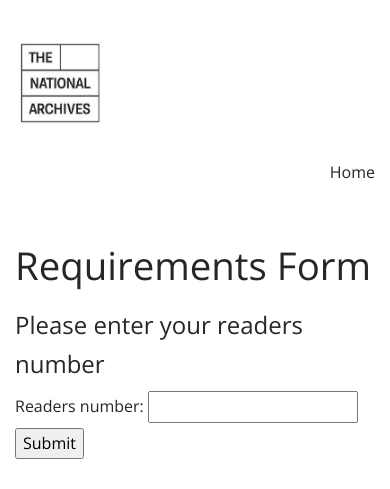
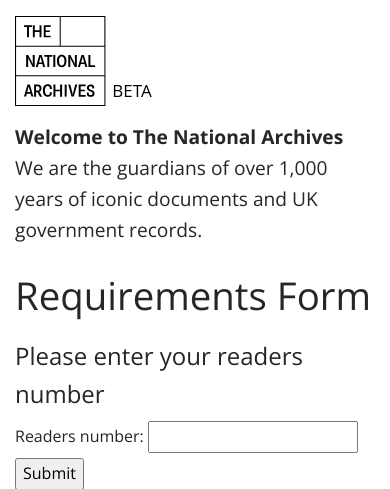
Before and after one commit to nationalarchives/ds-seating-application, a Flask app: page /readersnumber in a window 390 px wide. Shown: the top 489 px of the page. Run offline with Flask 2, Linux system fonts and the light colour scheme.

Commit message:
CSS changes and responsive web app implementation

```diff
--- a/app.py
+++ b/app.py
@@ -20,7 +20,6 @@
             int(givenReaders)
         except:
             return render_template("readersnumber.html", errorMessage="Invalid reader's number: invalid format")
-        print(len(givenReaders))
         if len(givenReaders) != 6:
             return render_template("readersnumber.html", errorMessage="Invalid reader's number: invalid format")
         con = sqlite3.connect('readersnumber.db')
@@ -109,7 +108,6 @@
         return render_template("helpchoosing.html", request=request)
 
 
-
 @app.route('/seatselect')
 def seatselect():
     return render_template("seatselect.html")
--- a/static/styles/styles.css
+++ b/static/styles/styles.css
@@ -16,3 +16,40 @@
 #errorMessage {
     color: red;
 }
+
+.tna-header {
+    padding: 1rem 0 0 0;
+  }
+  .tna-header__home-link {
+    width: 100%;
+    max-width: 8.938rem;
+  }
+  .tna-header__logo--beta {
+    max-width: 8.938rem;
+  }
+  .tna-header__description {
+    font-size: 1.2rem;
+    /* margin-left: auto;
+    margin-top: auto; */
+    margin-bottom: 0;
+    padding-top: 1rem;
+  }
+  .tna-header__description-heading {
+    font-weight: bold;
+  }
+  @media only screen and (min-width: 48rem) {
+    .tna-header {
+      display: flex;
+      justify-content: space-between;
+      padding-bottom: 1rem;
+    }
+    .tna-header__description {
+      padding-top: 0;
+      padding-left: 5rem;
+      max-width: 37.5rem;
+      text-align: right;
+    }
+    .tna-header__description-heading {
+      text-align: right;
+    }
+  }
--- a/templates/includes/header.html
+++ b/templates/includes/header.html
@@ -1,16 +1,15 @@
-<header>
-    <div class="container">
-        <div class="row">
-            <div class="col-md-6">
-                <img src="static/images/tna_logo.jpeg" class="img-fluid logo" alt="The TNA Logo">
-            </div>
-            <div class="col-md-6">
-                <nav class="theme-nav">
-                    <ul>
-                        <li>Home</li>
-                    </ul>
-                </nav>
-            </div>
+<div class="container">
+    <div class="row">
+        <div class="col-sm-12">
+        <header class="tna-header">
+            <a href="/" class="tna-header__home-link">
+                <img src="static/images/tna-blk-logo-beta.svg" class="img-fluid tna-header__logo--beta" alt="The National Archives">
+            </a>
+            <p class="tna-header__description">
+                <span class="tna-header__description-heading">Welcome to The National Archives</span><br>
+                We are the guardians of over 1,000 years of iconic documents and UK government records.
+            </p>
+        </header>
         </div>
     </div>
-</header>
+</div>
--- a/templates/readersnumber.html
+++ b/templates/readersnumber.html
@@ -10,7 +10,7 @@
             <fieldset id="readersnumber">
                 <legend>Please enter your readers number</legend>
                 <label for="readersnumber">Readers number:</label>
-                <input type="text" name="readersnumber" id="readersnumber" required autocomplete="off">
+                <input type="text" name="readersnumber" id="readersnumber" required autocomplete="off" pattern="\d{6}">
             </fieldset>
             <input type="submit">
             <p class="errorMessage">
```
Also changed, not shown: static/images/tna-blk-logo-beta.svg (added).
